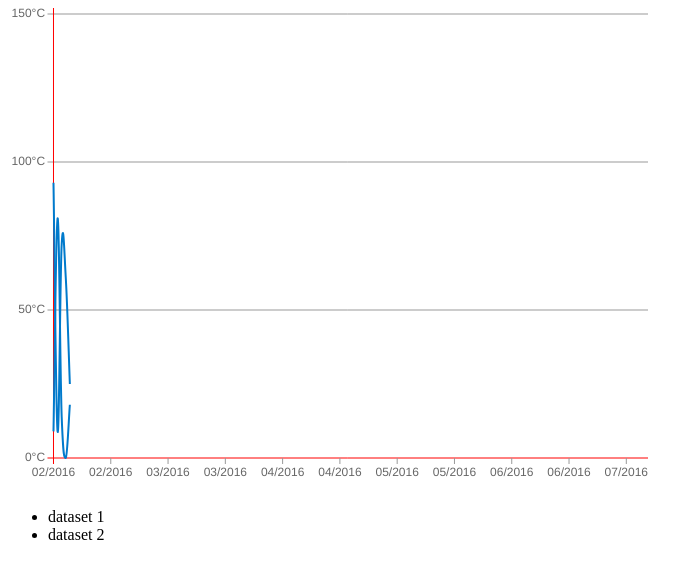
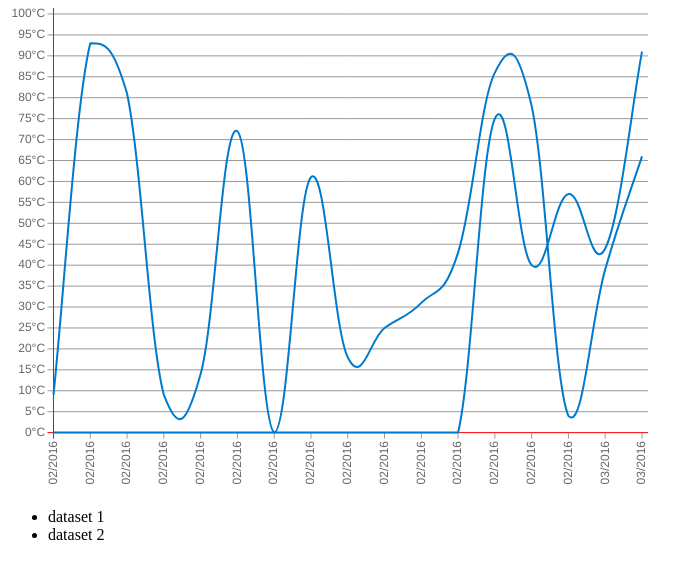
Before and after one commit to dima117/Chart.Scatter, a website: page test.html in a window 1280 px wide. Shown: the whole page, without its empty margins (0-698 px from the left). Drawn offline with Linux system fonts and the light colour scheme.

Commit message:
fix https://github.com/dima117/Chart.Scatter/issues/30

```diff
--- a/Chart.Scatter.js
+++ b/Chart.Scatter.js
@@ -733,9 +733,9 @@
 				formattedValue = +y + "",
 				formattedSize = +r + "";
 
-			point.arg = +x;
-			point.value = +y;
-			point.size = +r;  // for use in templates
+			point.arg = +x || 0;
+			point.value = +y || 0;
+			point.size = +r || 0;  // for use in templates
 
 			point.argLabel = helpers.template(this.scaleArgLabel, { value: formattedArg }),
 			point.valueLabel = helpers.template(this.scaleLabel, { value: formattedValue });
--- a/test.html
+++ b/test.html
@@ -18,15 +18,15 @@
 
 		var data = [], data2 = [], ii = 0;
 
-		for (ii = 0; ii < 0; ii++) {
+		for (ii = 0; ii < 12; ii++) {
 
 			data.push({
-				x: Date.parse("2015-04-27T04:00:00+03:00") + ii * 24 * 3600000,
-				y: getRandomInt(0, 100)
+				x: Date.parse("2016-02-15T03:00:00+03:00") + ii * 24 * 3600000,
+				y: undefined //getRandomInt(0, 100)
 			});
 
 			data2.push({
-				x: Date.parse("2015-04-27T04:00:00+03:00") + ii * 24 * 3600000,
+				x: Date.parse("2016-02-15T03:00:00+03:00") + ii * 24 * 3600000,
 				y: getRandomInt(0, 100)
 			});
 		}
@@ -50,12 +50,12 @@
 			scaleType: 'date',
 			animation: false,
 
-			scaleOverride: true,
+			scaleOverride: false,
 			scaleSteps: 3,
 			scaleStepWidth: 50,
 			scaleStartValue: 0,
 
-			xScaleOverride: true,
+			xScaleOverride: false,
 			xScaleSteps: 10,
 
 			// Number - The value jump in the hard coded x scale
```
